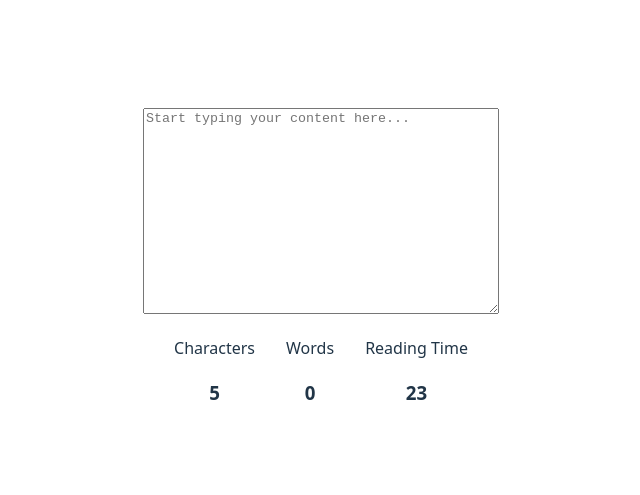
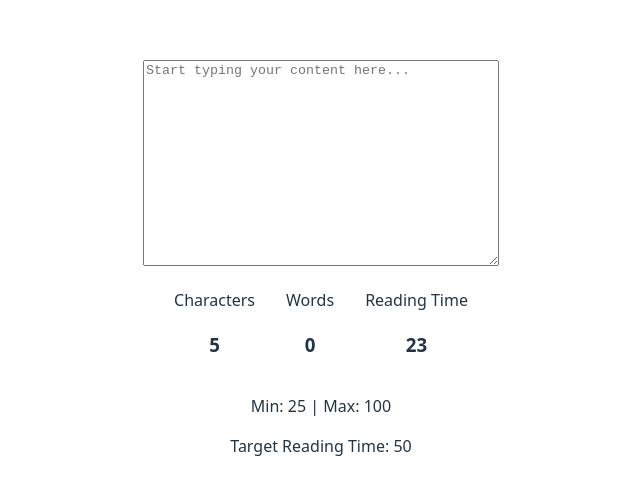
Before and after one commit to NancyBankson/Lab7.2_State_and_Events, a React (Vite) app: page / in a window 1280 px wide. Shown: the part 133-628 px from the top of the page, without its empty margins (319-959 px from the left). Built offline with nearby package versions, Linux system fonts and the light colour scheme.

Commit message:
updated charactercount and app.tsx

```diff
--- a/src/App.tsx
+++ b/src/App.tsx
@@ -3,6 +3,7 @@ import './App.css'
 import { TextInput } from './components/TextInput/TextInput';
 import type { TextInputProps } from './types';
 import { StatsDisplay } from './components/StatsDisplay/StatsDisplay';
+import { CharacterCounter } from './components/CharacterCounter/CharacterCounter';
 
 function App() {
   const [text, setText] = useState("");
@@ -28,6 +29,11 @@ function App() {
         stats={textStats1}
         showReadingTime={true}
       />
+      <CharacterCounter
+        minWords={25}
+        maxWords={100}
+        targetReadingTime={50}
+      />
     </>
   )
 }
--- a/src/components/CharacterCounter/CharacterCounter.tsx
+++ b/src/components/CharacterCounter/CharacterCounter.tsx
@@ -0,0 +1,11 @@
+import type { CharacterCounterProps } from "../../types";
+
+export function CharacterCounter({ minWords, maxWords, targetReadingTime }: CharacterCounterProps) {
+
+    return (
+        <div>
+            <p>Min: {minWords} | Max: {maxWords}</p>
+            <p>Target Reading Time: {targetReadingTime}</p>
+        </div>
+    )
+}
```
